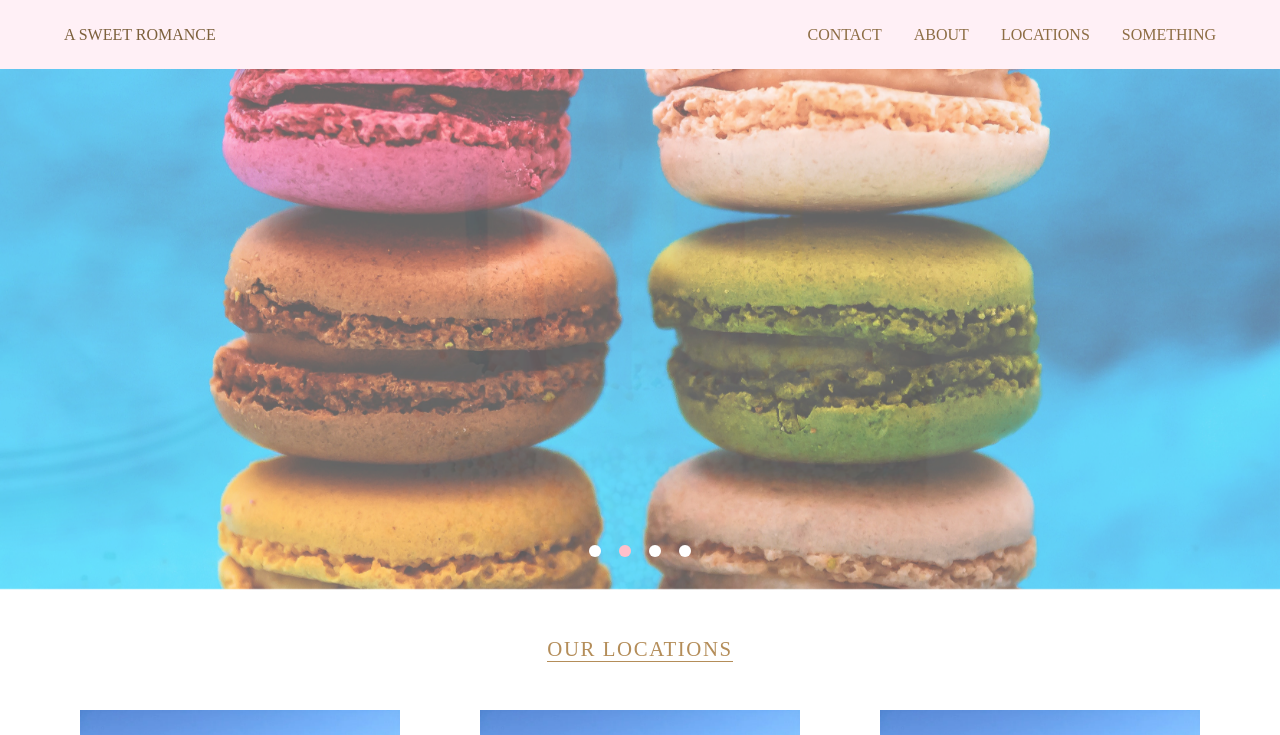
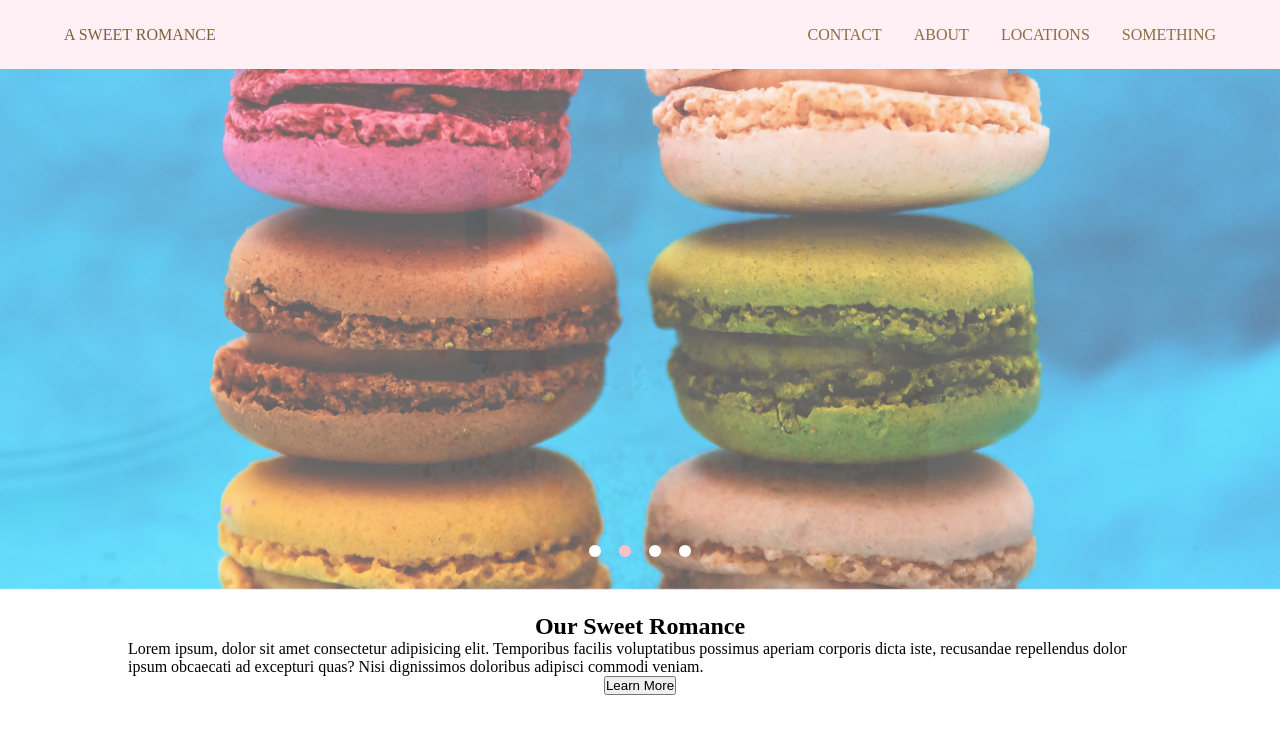
Before and after one commit to Smoopfrog/asweetromance, a React (Create React App) app: page / in a window 1280 px wide. Shown: the top 735 px of the page. Built offline with nearby package versions, Linux system fonts and the light colour scheme.

Commit message:
create about section and basic styling

```diff
--- a/src/App.js
+++ b/src/App.js
@@ -1,12 +1,14 @@
-import Header from './Components/Header';
-import HeroPage from './Components/HeroPage';
-import Locations from './Components/Locations';
+import About from "./Components/About";
+import Header from "./Components/Header";
+import HeroPage from "./Components/HeroPage";
+import Locations from "./Components/Locations";
 
 function App() {
   return (
     <div className="App">
       <Header />
       <HeroPage />
+      <About />
       <Locations />
     </div>
   );
--- /dev/null
+++ b/src/Components/About.jsx
@@ -0,0 +1,18 @@
+import "../Styles/About.css";
+
+const About = () => {
+  return (
+    <section className="about">
+      <h1>Our Sweet Romance</h1>
+      <p>
+        Lorem ipsum, dolor sit amet consectetur adipisicing elit. Temporibus
+        facilis voluptatibus possimus aperiam corporis dicta iste, recusandae
+        repellendus dolor ipsum obcaecati ad excepturi quas? Nisi dignissimos
+        doloribus adipisci commodi veniam.
+      </p>
+      <button className="about-btn">Learn More</button>
+    </section>
+  );
+};
+
+export default About;
--- /dev/null
+++ b/src/Styles/About.css
@@ -0,0 +1,7 @@
+.about {
+  margin: 24px auto;
+  display: flex;
+  flex-direction: column;
+  align-items: center;
+  width: 80%;
+}/*# sourceMappingURL=About.css.map */
--- /dev/null
+++ b/src/Styles/About.scss
@@ -0,0 +1,10 @@
+.about {
+  margin: 24px auto;
+  display: flex;
+  flex-direction: column;
+  align-items: center;
+  width: 80%;
+}
+
+.about-btn {
+}
```
Also changed, not shown: 1 other file (tests, documents, lock files or other folders).
